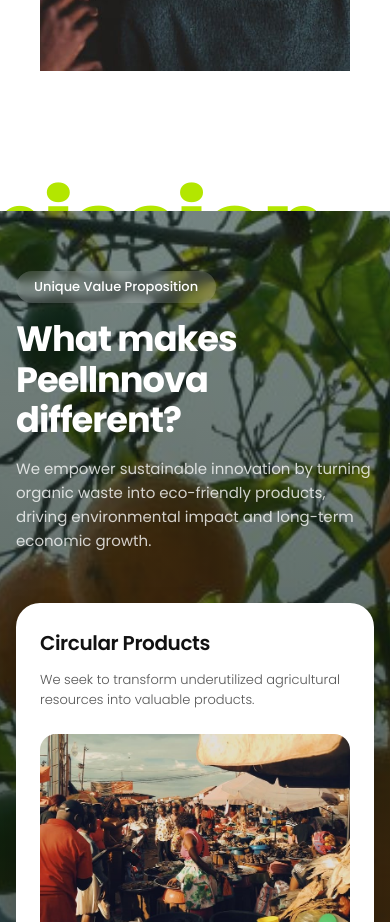
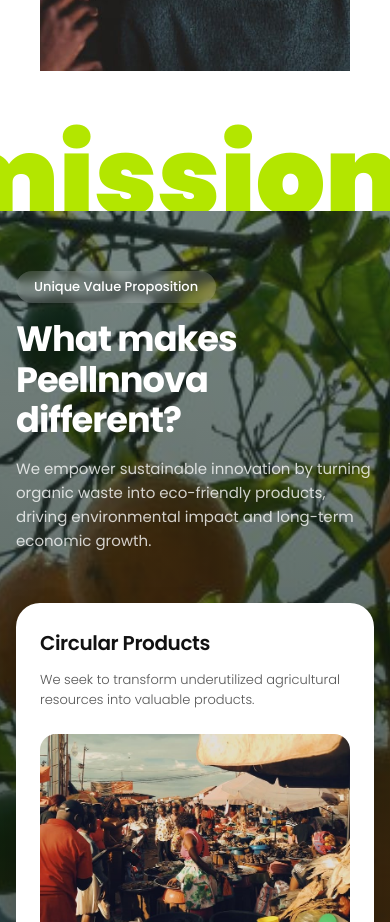
Before and after one commit to jxtsammy/Peellnnova-Official, a React (Vite) app: page /about in a window 390 px wide. Shown: the part 1900-2822 px from the top of the page. Built offline with nearby package versions, Linux system fonts and the light colour scheme.

Commit message:
Mobile View corrections

```diff
--- a/src/components/AboutUs/AboutCompany/CompanyInfo.css
+++ b/src/components/AboutUs/AboutCompany/CompanyInfo.css
@@ -100,7 +100,7 @@
   .company-info-watermark {
     font-size: 12rem;
     right: -10px;
-    bottom: -20px;
+    bottom: 30px;
   }
 }
 
--- a/src/components/AboutUs/Mission/Mission.css
+++ b/src/components/AboutUs/Mission/Mission.css
@@ -114,15 +114,17 @@
 
 .mission-giant-bg-text {
   position: absolute;
-  bottom: -60px;
-  left: 35%;
+  bottom: -20px;
+  left: 45%;
   transform: translateX(-50%);
-  font-size: clamp(90px, 20vw, 240px);
+  font-size: clamp(90px, 28vw, 240px);
   font-weight: 900;
   color: #b3e600;
   line-height: 1;
   text-transform: lowercase;
   white-space: nowrap;
   user-select: none;
+  overflow: hidden;
   pointer-events: none;
+  width: 120%;
 }
--- a/src/components/AboutUs/Partners/Partners.css
+++ b/src/components/AboutUs/Partners/Partners.css
@@ -223,6 +223,10 @@
 
 /* Responsive Adjustments */
 @media (max-width: 1024px) {
+  .partners-section {
+    padding: 20px;
+  }
+
   .partners-grid {
     grid-template-columns: repeat(2, 1fr);
   }
--- a/src/components/ContactUs/FAQ/FAQ.css
+++ b/src/components/ContactUs/FAQ/FAQ.css
@@ -137,6 +137,9 @@
 
 /* Responsive Design */
 @media (max-width: 900px) {
+  .faq-section{
+    padding: 20px;
+  }
   .faq-container {
     flex-direction: column;
     gap: 50px;
--- a/src/components/ContactUs/JoinCommunity/JoinCommunity.css
+++ b/src/components/ContactUs/JoinCommunity/JoinCommunity.css
@@ -142,4 +142,8 @@
   .join-badge{
     padding: 15px 80px;
   }
+
+  .community-card-right{
+    display: none;
+  }
 }
```
